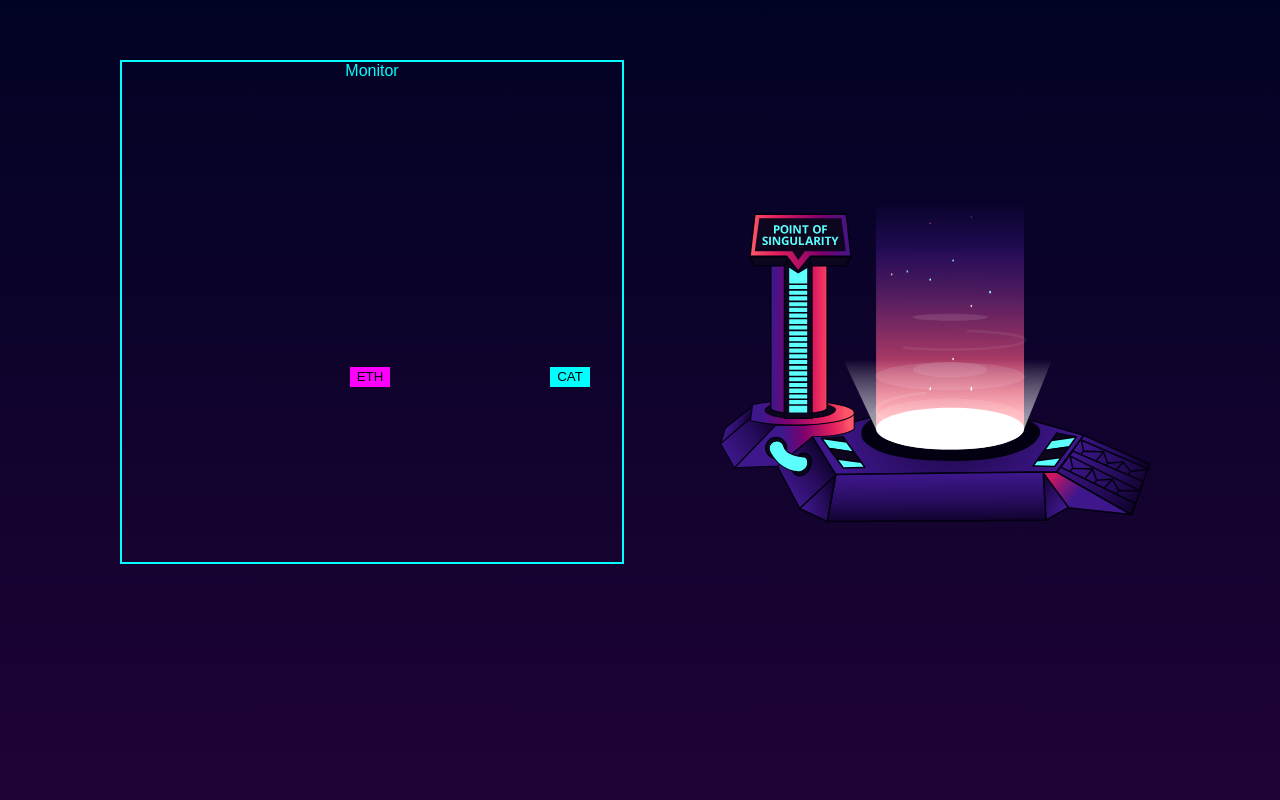
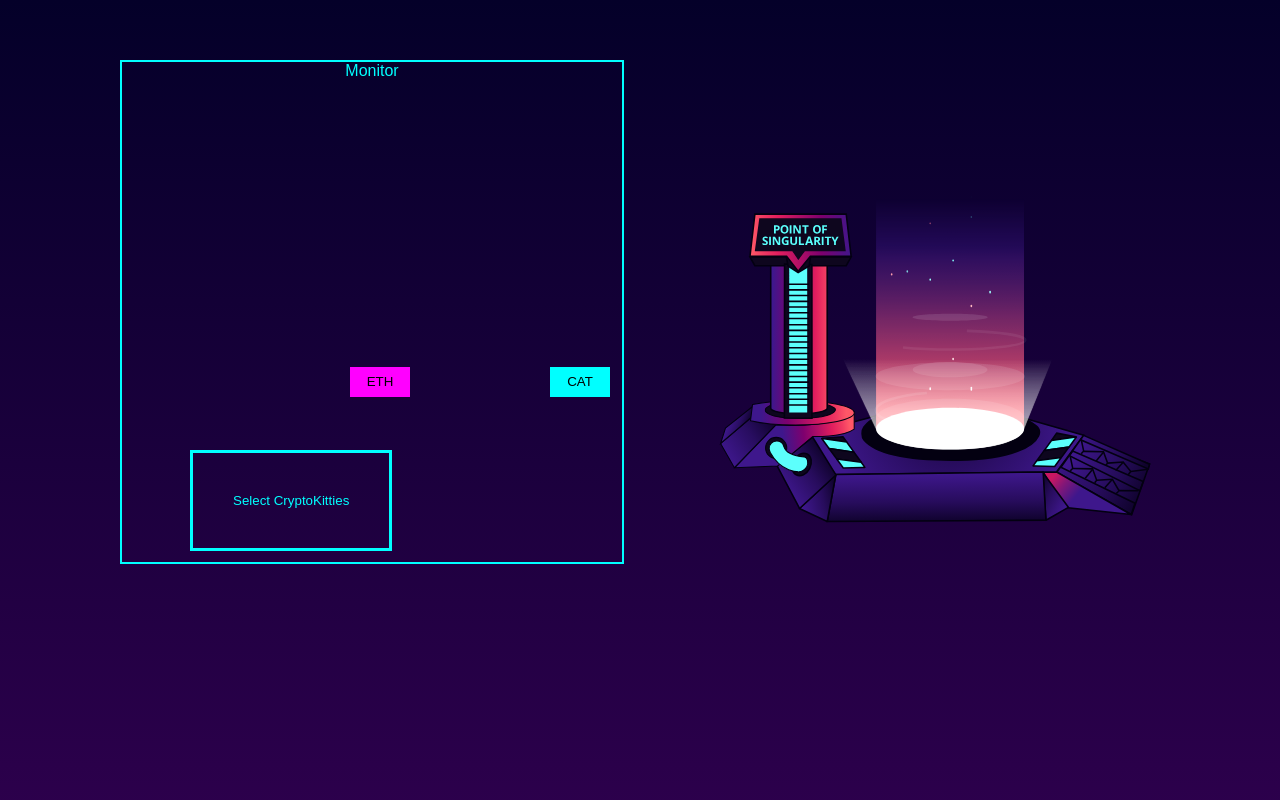
Before and after one commit to finalitylabs/eth-beta-access-site, a React (Create React App) app: page / in a window 1280 px wide. Shown: the top 800 px of the page. Built offline with nearby package versions, Linux system fonts and the light colour scheme.

Commit message:
Select kitty popup

```diff
--- a/package.json
+++ b/package.json
@@ -6,7 +6,8 @@
     "react": "^16.4.1",
     "react-dom": "^16.4.1",
     "react-lottie": "^1.2.3",
-    "react-scripts": "1.1.4"
+    "react-scripts": "1.1.4",
+    "reactjs-popup": "^1.1.1"
   },
   "scripts": {
     "start": "react-scripts start",
--- a/src/App.css
+++ b/src/App.css
@@ -3,7 +3,7 @@
 html, body {
 width: 100%;
 height: 230vh;
-background: linear-gradient(rgb(1, 3, 36) 0%, rgb(105, 2, 97) 150%);
+background: linear-gradient(rgb(4, 0, 41) 0%, rgb(141, 0, 160) 150%);
 }
 
 svg {
@@ -130,8 +130,8 @@
   position: absolute;
   background: cyan;
   border: none;
-  width: 40px;
-  height: 20px;
+  width: 60px;
+  height: 30px;
   margin-top: -200px;
   margin-left: -400px;
   cursor: pointer;
@@ -142,8 +142,8 @@
   position: absolute;
   background: magenta;
   border: none;
-  width: 40px;
-  height: 20px;
+  width: 60px;
+  height: 30px;
   margin-top: -200px;
   margin-left: -600px;
   cursor: pointer;
@@ -159,6 +159,60 @@
   width: 100%;
   height: 230vh;
   overflow: hidden;
-
   z-index: 6;
 }
+
+
+/* Modal */
+
+.modal {
+  font-size: 12px;
+  color: black;
+}
+.modal > .header {
+  width: 100%;
+  border-bottom: 1px solid gray;
+  font-size: 18px;
+  text-align: center;
+  padding: 5px;
+  color: black;
+}
+.modal > .content {
+  width: 100%;
+  padding: 10px 5px;
+}
+.modal > .actions {
+  width: 100%;
+  padding: 10px 5px;
+  margin: auto;
+  text-align: center;
+}
+.modal > .close {
+  cursor: pointer;
+  position: absolute;
+  display: block;
+  padding: 2px 5px;
+  line-height: 20px;
+  right: -10px;
+  top: -10px;
+  font-size: 24px;
+  background: #ffffff;
+  border-radius: 18px;
+  border: 1px solid #cfcece;
+  color: black;
+}
+
+.button {
+  position: absolute;
+  z-index: 10;
+  background: none;
+  border: 3px solid cyan;
+  color: cyan;
+  padding: 3em;
+  margin-top: 450px;
+  margin-left: -450px;
+}
+
+.button:focus {
+  outline: 0;
+}
--- a/src/App.js
+++ b/src/App.js
@@ -5,10 +5,8 @@
 import EthDrop from './components/animations/EthDrop';
 import Portal from './components/animations/Portal';
 
-
 import Bulletin from './components/Bulletin';
-
-
+import CatPopup from './components/CatPopup';
 
 class App extends Component {
 
@@ -17,11 +15,15 @@
     return (
       <div className="App">
         <div className="main">
+
             <div className="monitor">Monitor</div>
+            <CatPopup />
             <div className="screen"/>
+            <div className="cat-popup-btn"/>
             <Portal />
             <CatDrop />
             <EthDrop />
+
 
         </div>
         <div className="teaser">
--- /dev/null
+++ b/src/components/CatPopup.js
@@ -0,0 +1,14 @@
+import React from "react";
+import Popup from "reactjs-popup";
+
+import '../App.css'
+
+export default () => (
+  <Popup
+    trigger={<button className="button"> Select CryptoKitties </button>}
+    modal
+    closeOnDocumentClick
+  >
+    <span> This is where the Kitties List appears </span>
+  </Popup>
+);
```
Also changed, not shown: 1 other file (tests, documents, lock files or other folders).
